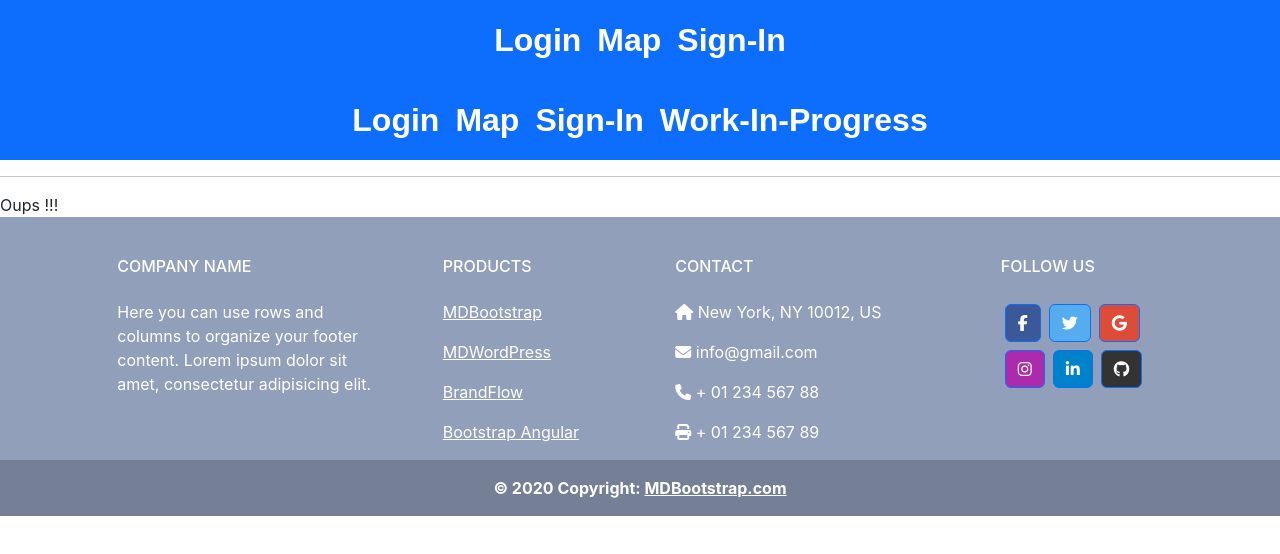
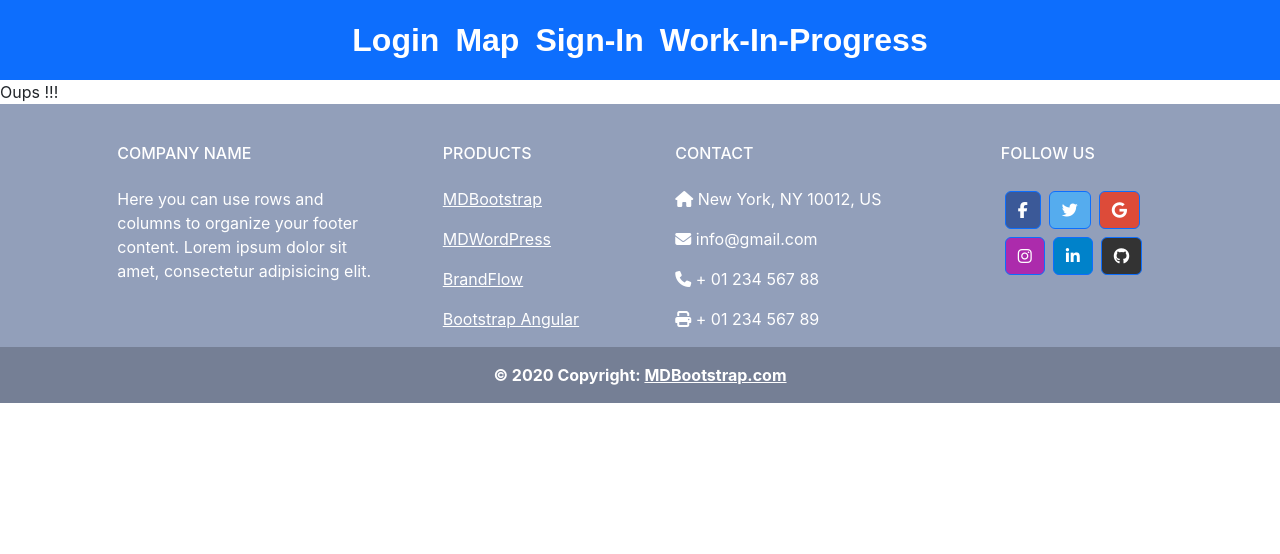
Before and after one commit to JRedxs/MSPR-BDD-B3, a React (Create React App) app in the folder MSPR-BDD-B3-WebApp/front/: page / in a window 1280 px wide. Shown: the top 554 px of the page. Built offline with nearby package versions, Linux system fonts and the light colour scheme.

Commit message:
Last rebase conflit (double navbar incident)

```diff
--- a/MSPR-BDD-B3-WebApp/front/src/App.js
+++ b/MSPR-BDD-B3-WebApp/front/src/App.js
@@ -14,24 +14,15 @@ const App = () => {
   return (
       <div>
         <Header/>
-          <nav className="navbar navbar-expand-lg navbar-light bg-primary d-flex align-items-center justify-content-center">
-          <ul className="navbar-nav mr-auto">
-            <li><Link to="/" className="nav-link"> Login </Link></li>
-            <li><Link to="/Map" className="nav-link">Map</Link></li>
-            <li><Link to="/Register" className="nav-link">Sign-In</Link></li>
-            <li><Link to="/DevGa" className="nav-link">Work-In-Progress</Link></li>
 
-          </ul>
-          </nav>
-          <hr />
-          <Routes>
+        <Routes>
             <Route exact path="/home" element={<Home/>}/>
             <Route path="/login" element={<LoginPage/>} />
             <Route path="Map" element={<Map/>} />
             <Route path="/Register" element={<Register/>}/>
             <Route path="/DevGa" element={<RegisterPhoto/>}/>
             <Route path="*" element={<NotFound/>}/>
-          </Routes>
+        </Routes>
         <Footer/>
       </div>
   );
--- a/MSPR-BDD-B3-WebApp/front/src/components/common/Header.js
+++ b/MSPR-BDD-B3-WebApp/front/src/components/common/Header.js
@@ -10,6 +10,7 @@ const Header = () => {
                     <li><Link to="/login" className="nav-link"> Login </Link></li>
                     <li><Link to="/Map" className="nav-link">Map</Link></li>
                     <li><Link to="/Register" className="nav-link">Sign-In</Link></li>
+                    <li><Link to="/DevGa" className="nav-link">Work-In-Progress</Link></li>
                 </ul>
             </nav>
 
```
